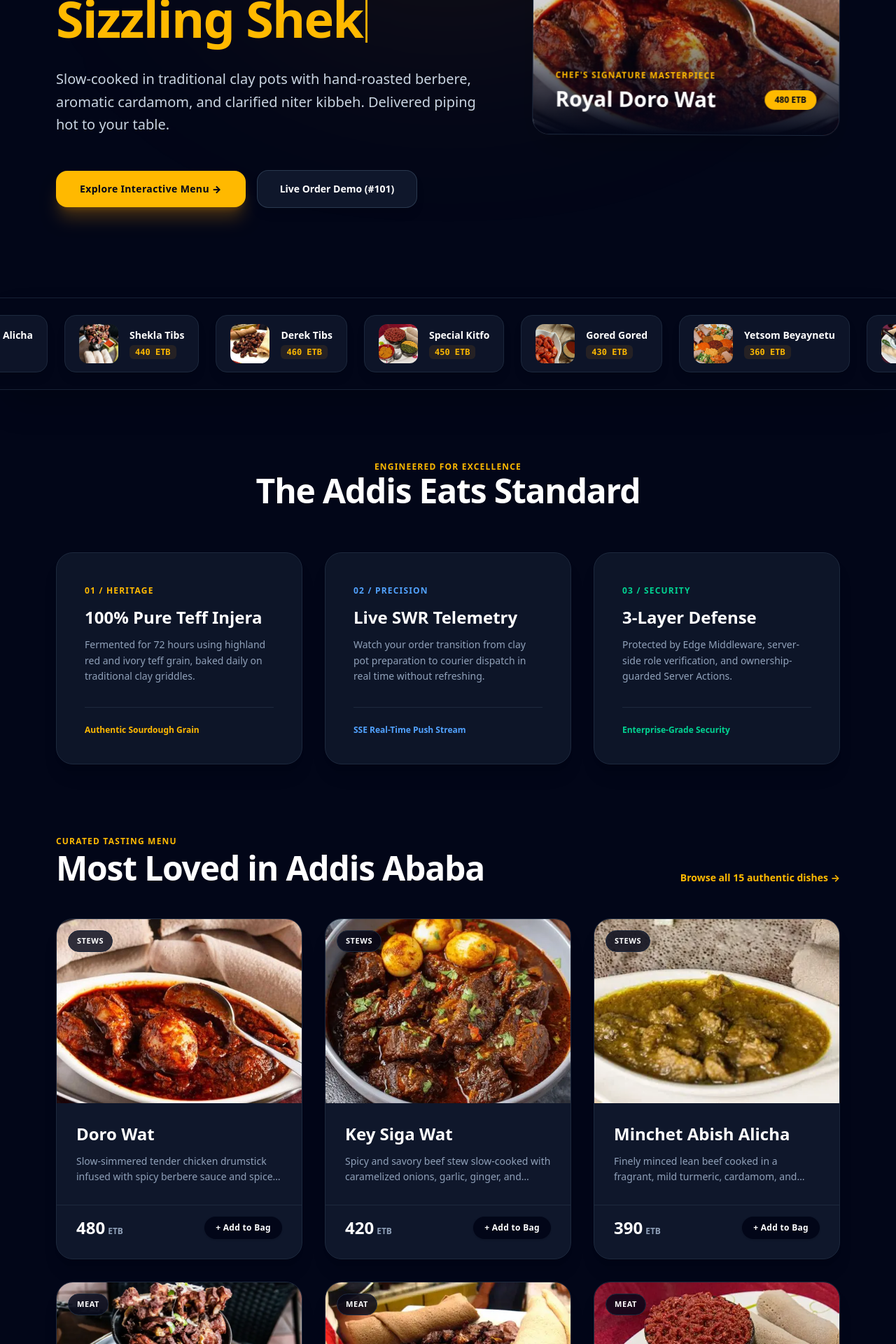
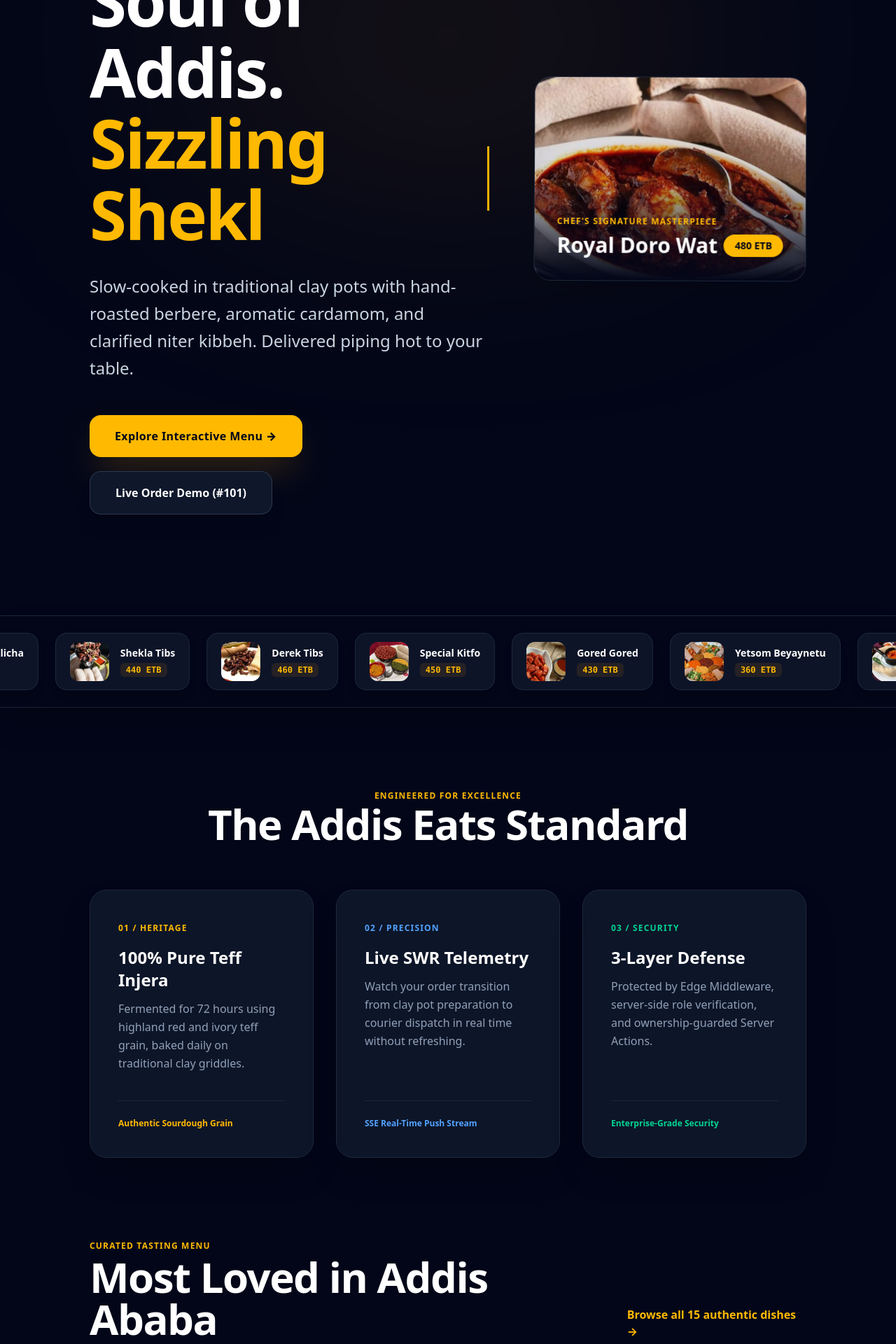
Before and after one commit to Dkidus-star/addis-eats-v2, a Next.js app: page / in a window 1280 px wide. Shown: the part 440-2360 px from the top of the page at 70% size. Built offline with nearby package versions, Linux system fonts and the light colour scheme; no server answers.

Commit message:
style(home): remove max-w-7xl constraint for fluid widescreen layout and larger cards

```diff
--- a/app/page.js
+++ b/app/page.js
@@ -1,4 +1,3 @@
-// app/page.js
 import Link from "next/link";
 import Image from "next/image";
 import { getDishes } from "@/lib/data";
@@ -13,19 +12,18 @@ export default async function HomePage() {
 
   return (
     <div className="w-full overflow-hidden bg-slate-950 text-white">
-      {/* Hero Section */}
-      <section className="relative py-24 lg:py-32 px-6 lg:px-20 overflow-hidden">
-        {/* Ambient background glow */}
-        <div className="absolute top-1/4 left-1/2 -translate-x-1/2 -translate-y-1/2 w-[600px] h-[350px] bg-amber-500/10 blur-[140px] pointer-events-none rounded-full" />
+      {/* Hero Section - Fully fluid and immersive */}
+      <section className="relative py-28 lg:py-36 px-8 lg:px-20 xl:px-32 overflow-hidden">
+        <div className="absolute top-1/3 left-1/2 -translate-x-1/2 -translate-y-1/2 w-[800px] h-[400px] bg-amber-500/10 blur-[160px] pointer-events-none rounded-full" />
 
-        <div className="max-w-7xl mx-auto grid grid-cols-1 lg:grid-cols-12 gap-12 items-center relative z-10">
+        <div className="w-full grid grid-cols-1 lg:grid-cols-12 gap-16 items-center relative z-10">
           <div className="lg:col-span-7 space-y-8 animate-reveal-slow text-center lg:text-left">
-            <div className="inline-flex items-center gap-2.5 px-4 py-2 rounded-full bg-amber-500/10 border border-amber-500/30 text-amber-300 text-xs font-bold tracking-wide">
+            <div className="inline-flex items-center gap-2.5 px-4.5 py-2 rounded-full bg-amber-500/10 border border-amber-500/30 text-amber-300 text-xs font-bold tracking-wide">
               <span className="w-2.5 h-2.5 rounded-full bg-amber-400 animate-ping" />
               Artisanal Ethiopian Gastronomy • Express Bole Dispatch
             </div>
 
-            <h1 className="text-4xl sm:text-6xl xl:text-7xl font-black tracking-tight leading-[1.08]">
+            <h1 className="text-4xl sm:text-6xl xl:text-8xl font-black tracking-tight leading-[1.06]">
               Taste the Soul of Addis. <br />
               <TypewriterText
                 words={[
@@ -39,20 +37,22 @@ export default async function HomePage() {
               />
             </h1>
 
-            <p className="text-lg sm:text-xl text-slate-300 max-w-2xl mx-auto lg:mx-0 leading-relaxed font-normal">
-              Slow-cooked in traditional clay pots with hand-roasted berbere, aromatic cardamom, and clarified niter kibbeh. Delivered piping hot to your table.
+            <p className="text-lg sm:text-2xl text-slate-300 max-w-3xl mx-auto lg:mx-0 leading-relaxed font-normal">
+              Slow-cooked in traditional clay pots with hand-roasted berbere,
+              aromatic cardamom, and clarified niter kibbeh. Delivered piping
+              hot to your table.
             </p>
 
-            <div className="flex flex-wrap items-center justify-center lg:justify-start gap-4 pt-4">
+            <div className="flex flex-wrap items-center justify-center lg:justify-start gap-5 pt-4">
               <Link
                 href="/menu"
-                className="px-8.5 py-4 rounded-2xl bg-amber-400 hover:bg-amber-300 text-slate-950 font-black text-sm tracking-wide transition-all transform hover:-translate-y-0.5 shadow-xl shadow-amber-500/25"
+                className="px-9 py-4.5 rounded-2xl bg-amber-400 hover:bg-amber-300 text-slate-950 font-black text-base tracking-wide transition-all transform hover:-translate-y-0.5 shadow-2xl shadow-amber-500/25"
               >
                 Explore Interactive Menu &rarr;
               </Link>
               <Link
                 href="/orders/ord_101"
-                className="px-8 py-4 rounded-2xl bg-slate-900 hover:bg-slate-800 text-white border border-slate-700/80 font-bold text-sm transition-all shadow-lg"
+                className="px-9 py-4.5 rounded-2xl bg-slate-900 hover:bg-slate-800 text-white border border-slate-700/80 font-bold text-base transition-all shadow-xl"
               >
                 Live Order Demo (#101)
               </Link>
@@ -61,13 +61,13 @@ export default async function HomePage() {
 
           {/* Hero Showcase Card */}
           <div className="lg:col-span-5 relative animate-float-slow">
-            <div className="relative aspect-[4/3] rounded-3xl overflow-hidden border border-slate-800 shadow-2xl bg-slate-900">
+            <div className="relative aspect-[4/3] w-full rounded-3xl overflow-hidden border border-slate-800 shadow-2xl bg-slate-900">
               <Image
                 src="/images/dishes/doro-wat.jpg"
                 alt="Signature Doro Wat"
                 fill
                 priority
-                sizes="(max-width: 1024px) 100vw, 40vw"
+                sizes="(max-width: 1024px) 100vw, 45vw"
                 className="object-cover"
               />
               <div className="absolute inset-0 bg-gradient-to-t from-slate-950 via-slate-950/20 to-transparent flex flex-col justify-end p-8">
@@ -75,8 +75,10 @@ export default async function HomePage() {
                   Chef&apos;s Signature Masterpiece
                 </span>
                 <div className="flex items-center justify-between mt-2">
-                  <h2 className="text-2xl sm:text-3xl font-black text-white">Royal Doro Wat</h2>
-                  <span className="px-3.5 py-1.5 rounded-full bg-amber-400 text-slate-950 font-black text-xs shadow-md">
+                  <h2 className="text-2xl sm:text-3xl font-black text-white">
+                    Royal Doro Wat
+                  </h2>
+                  <span className="px-4 py-1.5 rounded-full bg-amber-400 text-slate-950 font-black text-sm shadow-md">
                     480 ETB
                   </span>
                 </div>
@@ -90,81 +92,103 @@ export default async function HomePage() {
       <MovingMarquee dishes={dishes} />
 
       {/* Apple-Style Bento Grid Features */}
-      <section className="max-w-7xl mx-auto px-6 lg:px-20 py-24">
-        <div className="text-center max-w-2xl mx-auto mb-16 space-y-3">
-          <span className="text-xs font-bold uppercase tracking-widest text-amber-400">Engineered for Excellence</span>
-          <h2 className="text-3xl sm:text-5xl font-black text-white tracking-tight">The Addis Eats Standard</h2>
+      <section className="w-full px-8 lg:px-20 xl:px-32 py-28">
+        <div className="text-center max-w-3xl mx-auto mb-16 space-y-3">
+          <span className="text-xs font-bold uppercase tracking-widest text-amber-400">
+            Engineered for Excellence
+          </span>
+          <h2 className="text-4xl sm:text-6xl font-black text-white tracking-tight">
+            The Addis Eats Standard
+          </h2>
         </div>
 
         <div className="grid grid-cols-1 md:grid-cols-3 gap-8">
-          <div className="bg-slate-900/90 p-8 sm:p-10 rounded-3xl border border-slate-800 shadow-xl hover:border-slate-700 transition-all flex flex-col justify-between">
+          <div className="bg-slate-900/90 p-10 rounded-3xl border border-slate-800 shadow-2xl hover:border-slate-700 transition-all flex flex-col justify-between">
             <div>
-              <span className="text-xs font-black uppercase tracking-widest text-amber-400">01 / Heritage</span>
-              <h3 className="text-2xl font-black text-white mt-3 mb-3">100% Pure Teff Injera</h3>
-              <p className="text-sm text-slate-400 leading-relaxed">
-                Fermented for 72 hours using highland red and ivory teff grain, baked daily on traditional clay griddles.
+              <span className="text-xs font-black uppercase tracking-widest text-amber-400">
+                01 / Heritage
+              </span>
+              <h3 className="text-2xl font-black text-white mt-4 mb-3">
+                100% Pure Teff Injera
+              </h3>
+              <p className="text-base text-slate-400 leading-relaxed">
+                Fermented for 72 hours using highland red and ivory teff grain,
+                baked daily on traditional clay griddles.
               </p>
             </div>
-            <div className="mt-8 pt-6 border-t border-slate-800 text-xs font-bold text-amber-400 flex items-center gap-2">
+            <div className="mt-10 pt-6 border-t border-slate-800 text-xs font-bold text-amber-400 flex items-center gap-2">
               <span>Authentic Sourdough Grain</span>
             </div>
           </div>
 
-          <div className="bg-slate-900/90 p-8 sm:p-10 rounded-3xl border border-slate-800 shadow-xl hover:border-slate-700 transition-all flex flex-col justify-between">
+          <div className="bg-slate-900/90 p-10 rounded-3xl border border-slate-800 shadow-2xl hover:border-slate-700 transition-all flex flex-col justify-between">
             <div>
-              <span className="text-xs font-black uppercase tracking-widest text-blue-400">02 / Precision</span>
-              <h3 className="text-2xl font-black text-white mt-3 mb-3">Live SWR Telemetry</h3>
-              <p className="text-sm text-slate-400 leading-relaxed">
-                Watch your order transition from clay pot preparation to courier dispatch in real time without refreshing.
+              <span className="text-xs font-black uppercase tracking-widest text-blue-400">
+                02 / Precision
+              </span>
+              <h3 className="text-2xl font-black text-white mt-4 mb-3">
+                Live SWR Telemetry
+              </h3>
+              <p className="text-base text-slate-400 leading-relaxed">
+                Watch your order transition from clay pot preparation to courier
+                dispatch in real time without refreshing.
               </p>
             </div>
-            <div className="mt-8 pt-6 border-t border-slate-800 text-xs font-bold text-blue-400 flex items-center gap-2">
+            <div className="mt-10 pt-6 border-t border-slate-800 text-xs font-bold text-blue-400 flex items-center gap-2">
               <span>SSE Real-Time Push Stream</span>
             </div>
           </div>
 
-          <div className="bg-slate-900/90 p-8 sm:p-10 rounded-3xl border border-slate-800 shadow-xl hover:border-slate-700 transition-all flex flex-col justify-between">
+          <div className="bg-slate-900/90 p-10 rounded-3xl border border-slate-800 shadow-2xl hover:border-slate-700 transition-all flex flex-col justify-between">
             <div>
-              <span className="text-xs font-black uppercase tracking-widest text-emerald-400">03 / Security</span>
-              <h3 className="text-2xl font-black text-white mt-3 mb-3">3-Layer Defense</h3>
-              <p className="text-sm text-slate-400 leading-relaxed">
-                Protected by Edge Middleware, server-side role verification, and ownership-guarded Server Actions.
+              <span className="text-xs font-black uppercase tracking-widest text-emerald-400">
+                03 / Security
+              </span>
+              <h3 className="text-2xl font-black text-white mt-4 mb-3">
+                3-Layer Defense
+              </h3>
+              <p className="text-base text-slate-400 leading-relaxed">
+                Protected by Edge Middleware, server-side role verification, and
+                ownership-guarded Server Actions.
               </p>
             </div>
-            <div className="mt-8 pt-6 border-t border-slate-800 text-xs font-bold text-emerald-400 flex items-center gap-2">
+            <div className="mt-10 pt-6 border-t border-slate-800 text-xs font-bold text-emerald-400 flex items-center gap-2">
               <span>Enterprise-Grade Security</span>
             </div>
           </div>
         </div>
       </section>
 
-      {/* Curated Product Grid */}
-      <section className="max-w-7xl mx-auto px-6 lg:px-20 pb-28">
-        <div className="flex flex-col sm:flex-row sm:items-end justify-between mb-12 gap-4">
+      {/* Curated Product Grid - 3 Columns filling widescreen */}
+      <section className="w-full px-8 lg:px-20 xl:px-32 pb-32">
+        <div className="flex flex-col sm:flex-row sm:items-end justify-between mb-14 gap-4">
           <div>
             <span className="text-xs font-bold uppercase tracking-widest text-amber-400">
               Curated Tasting Menu
             </span>
-            <h2 className="text-3xl sm:text-5xl font-black text-white tracking-tight mt-1">
+            <h2 className="text-4xl sm:text-6xl font-black text-white tracking-tight mt-1">
               Most Loved in Addis Ababa
             </h2>
           </div>
           <Link
             href="/menu"
-            className="text-sm font-bold text-amber-400 hover:underline"
+            className="text-base font-bold text-amber-400 hover:underline"
           >
             Browse all {dishes.length} authentic dishes &rarr;
           </Link>
         </div>
 
-        <div className="grid grid-cols-1 sm:grid-cols-2 lg:grid-cols-3 gap-8">
+        <div className="grid grid-cols-1 sm:grid-cols-2 lg:grid-cols-3 gap-10">
           {spotlight.map((dish) => (
             <article
               key={dish.id}
-              className="group bg-slate-900 rounded-3xl border border-slate-800 overflow-hidden shadow-xl hover:border-slate-700 transition-all duration-500 flex flex-col justify-between hover:-translate-y-1"
+              className="group bg-slate-900 rounded-3xl border border-slate-800 overflow-hidden shadow-2xl hover:border-slate-700 transition-all duration-500 flex flex-col justify-between hover:-translate-y-1"
             >
               <div>
-                <Link href={`/menu/${dish.id}`} className="block relative w-full aspect-[4/3] bg-slate-950 overflow-hidden">
+                <Link
+                  href={`/menu/${dish.id}`}
+                  className="block relative w-full aspect-[4/3] bg-slate-950 overflow-hidden"
+                >
                   <Image
                     src={dish.image}
                     alt={dish.name}
@@ -172,26 +196,30 @@ export default async function HomePage() {
                     sizes="(max-width: 768px) 100vw, 33vw"
                     className="object-cover group-hover:scale-105 transition-transform duration-700"
                   />
-                  <span className="absolute top-4 left-4 px-3 py-1.5 rounded-full bg-slate-950/80 backdrop-blur-md text-white text-[11px] font-extrabold uppercase tracking-wider border border-slate-800">
+                  <span className="absolute top-4 left-4 px-3 py-1.5 rounded-full bg-slate-950/80 backdrop-blur-md text-white text-xs font-extrabold uppercase tracking-wider border border-slate-800">
                     {dish.category}
                   </span>
                 </Link>
-                <div className="p-7">
+                <div className="p-8">
                   <Link href={`/menu/${dish.id}`}>
                     <h3 className="text-2xl font-black text-white group-hover:text-amber-400 transition-colors">
                       {dish.name}
                     </h3>
                   </Link>
-                  <p className="mt-3 text-sm text-slate-400 line-clamp-2 leading-relaxed">
+                  <p className="mt-3 text-base text-slate-400 line-clamp-2 leading-relaxed">
                     {dish.description}
                   </p>
                 </div>
               </div>
 
-              <div className="px-7 pb-7 pt-4 border-t border-slate-800 flex items-center justify-between">
+              <div className="px-8 pb-8 pt-5 border-t border-slate-800 flex items-center justify-between">
                 <div>
-                  <span className="text-2xl font-black text-white">{dish.price}</span>
-                  <span className="text-xs font-bold text-slate-400 ml-1">ETB</span>
+                  <span className="text-3xl font-black text-white">
+                    {dish.price}
+                  </span>
+                  <span className="text-xs font-bold text-slate-400 ml-1">
+                    ETB
+                  </span>
                 </div>
                 <AddToCartButton dish={dish} />
               </div>
```
